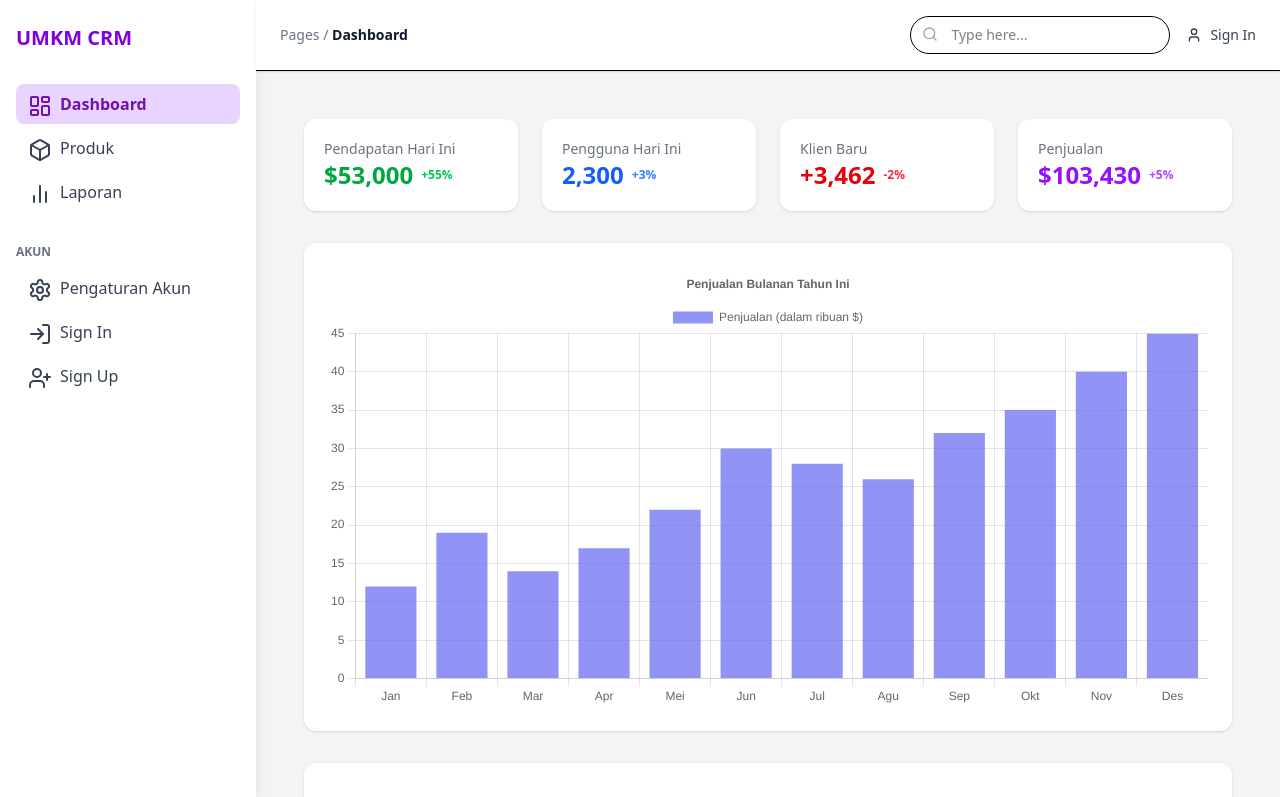
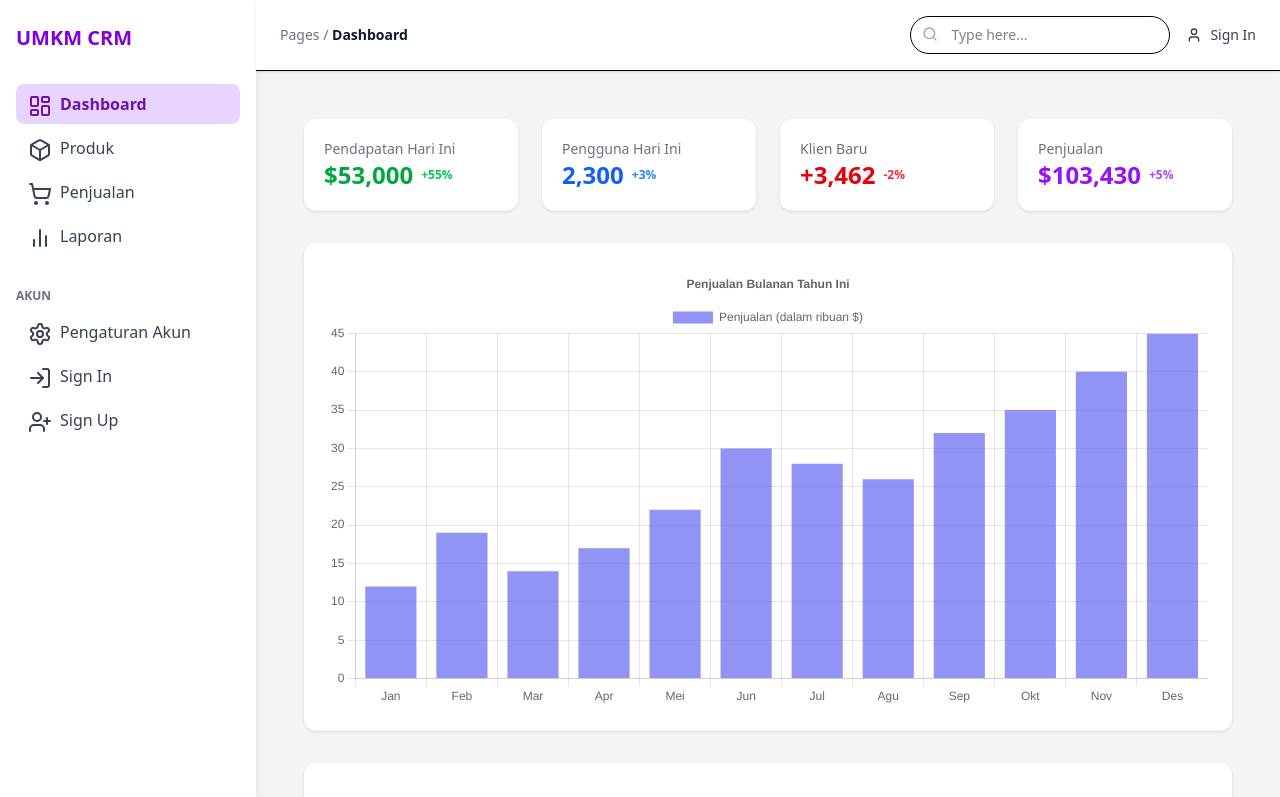
Before and after one commit to aladinmister/CRM-UMKM-KELOMPOK7-2SIC, a React (Vite) app: page / in a window 1280 px wide. Shown: the top 797 px of the page. Built offline with nearby package versions, Linux system fonts and the light colour scheme.

Commit message:
selesai penjualan by tiaa

```diff
--- a/src/components/Sidebar.jsx
+++ b/src/components/Sidebar.jsx
@@ -14,6 +14,7 @@ import { Link, useLocation } from 'react-router-dom'
 const menuItems = [
   { name: 'Dashboard', icon: <LayoutDashboard />, path: '/' },
   { name: 'Produk', icon: <Box />, path: '/produk' },
+  { name: 'Penjualan', icon: <ShoppingCart />, path: '/penjualan' },
   { name: 'Laporan', icon: <BarChart2 />, path: '/laporan' },
 ]
 
```
